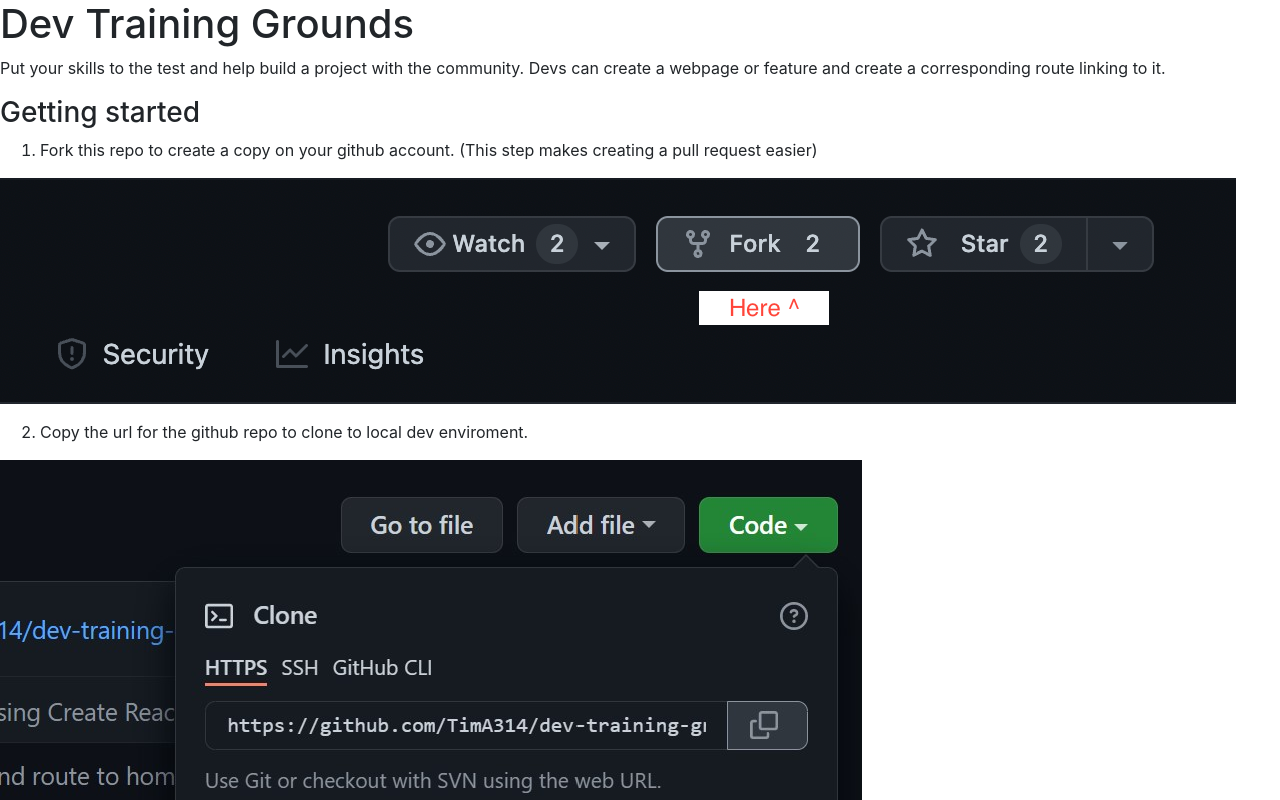
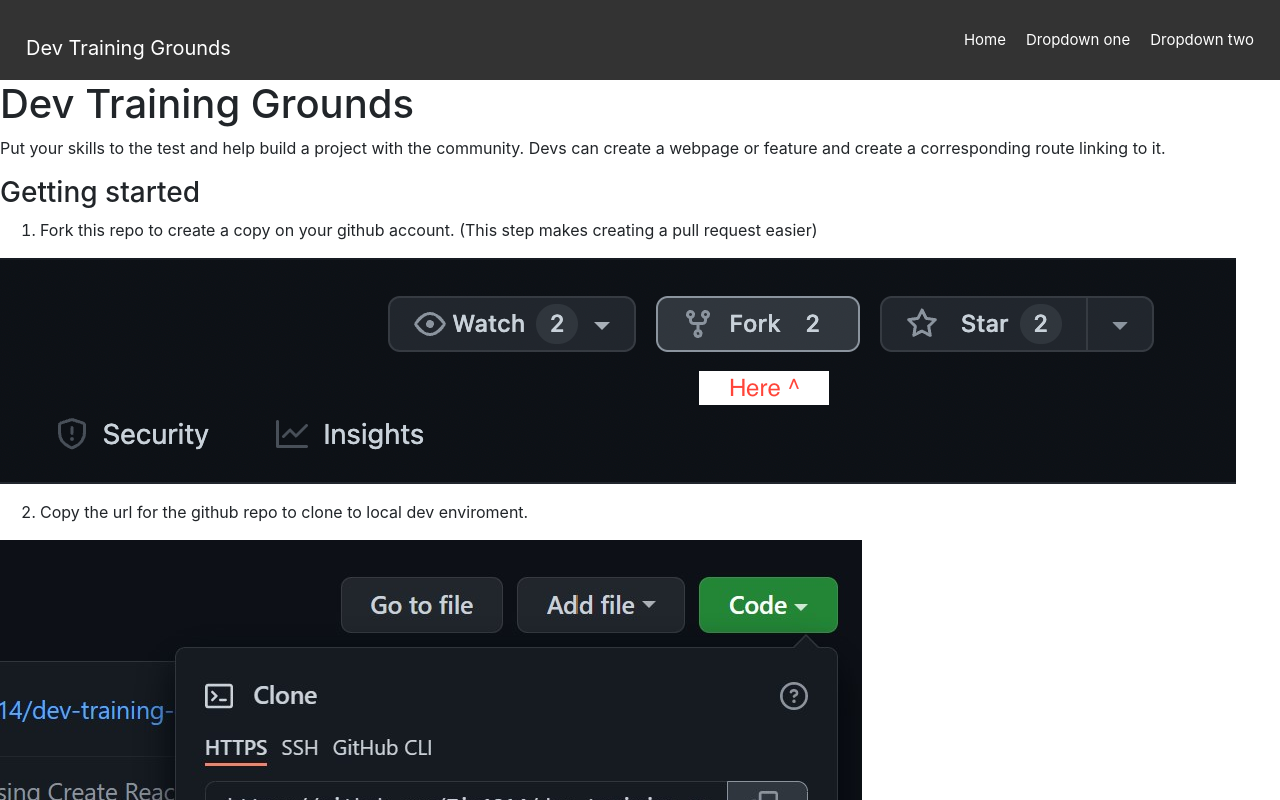
Before and after one commit to TimA314/dev-training-ground, a React (Create React App) app: page / in a window 1280 px wide. Shown: the top 800 px of the page. Built offline with nearby package versions, Linux system fonts and the light colour scheme.

Commit message:
added navbar with dropdown

```diff
--- /dev/null
+++ b/src/dropdown/index.css
@@ -0,0 +1,31 @@
+.dropdown-container {
+  height: 100%;
+  position: relative;
+}
+
+.dropdown-title {
+  height: 100%;
+  display: flex;
+  align-items: center;
+}
+
+.dropdown-list {
+  display: none;
+}
+
+.dropdown-container:hover .dropdown-list {
+  display: block;
+  z-index: 1;
+  background-color: rgba(0, 0, 0, 0.8);
+  color: white;
+  position: absolute;
+  right: -10px;
+}
+
+.dropdown-list div {
+  padding: 5px 10px;
+}
+
+.dropdown-list div:hover {
+    background-color: black;
+}
--- /dev/null
+++ b/src/dropdown/index.js
@@ -0,0 +1,20 @@
+import React from 'react'
+import './index.css'
+
+const Dropdown = ({title, items}) => {
+
+    return(
+        <div className='dropdown-container'>
+            <div className='dropdown-title'>
+                {title}
+            </div>
+            <div className='dropdown-list'>
+                {items.map((item)=><div>
+                    {item}
+                </div>)}
+            </div>
+        </div>
+    )
+}
+
+export default Dropdown
--- /dev/null
+++ b/src/navbar/index.css
@@ -0,0 +1,44 @@
+.navbar-container {
+    width: 100vw;
+    height: 10vh;
+    display: flex;
+    justify-content: center;
+    background-color: rgba(0, 0, 0, 0.8);
+}
+
+.navbar {
+    max-width: 1500px;
+    width: 100%;
+    display: flex;
+    align-items: center;
+    justify-content: space-between;
+}
+
+.navbar-logo {
+    font-size: 20px;
+    display: flex;
+    align-items: center;
+    margin: 0 10px;
+    color: white;
+}
+
+.navbar ul {
+    list-style: none;
+    display: flex;
+    align-items: center;
+    height: 100%;
+}
+
+.navbar ul li {
+    font-size: 15px;
+    color: white;
+    cursor: pointer;
+    height: 100%;
+    display: flex;
+    align-items: center;
+    padding: 0 10px;
+}
+
+.navbar ul li:hover {
+    background-color: black;
+}
--- /dev/null
+++ b/src/navbar/index.js
@@ -0,0 +1,21 @@
+import React from "react";
+
+import Dropdown from '../dropdown/index'
+import "./index.css";
+
+const Navbar = () => {
+  return (
+    <div className="navbar-container">
+      <div className="navbar">
+        <div className="navbar-logo">Dev Training Grounds</div>
+        <ul>
+          <li>Home</li>
+          <li><Dropdown title='Dropdown one' items={['First', 'Second', 'Third']}/></li>
+          <li><Dropdown title='Dropdown two' items={['First', 'Second', 'Third']}/></li>
+        </ul>
+      </div>
+    </div>
+  );
+};
+
+export default Navbar;
--- a/src/pages/Home.js
+++ b/src/pages/Home.js
@@ -1,8 +1,10 @@
 import React from "react";
 import ReactMarkdown from "react-markdown";
 import forkRepoImage from "./../assets/images/forkRepoImage.png";
+import Navbar from "../navbar";
 import cloneRepoImage from "./../assets/images/cloneRepoImage.jpg";
 import routesImage from "./../assets/images/routesImage.jpg";
+
 export default function Home() {
   const markdown = `# Dev Training Grounds
 
@@ -37,6 +39,7 @@ export default function Home() {
 
   return (
     <>
+      <Navbar/>
       <ReactMarkdown children={markdown} />
     </>
   );
```
